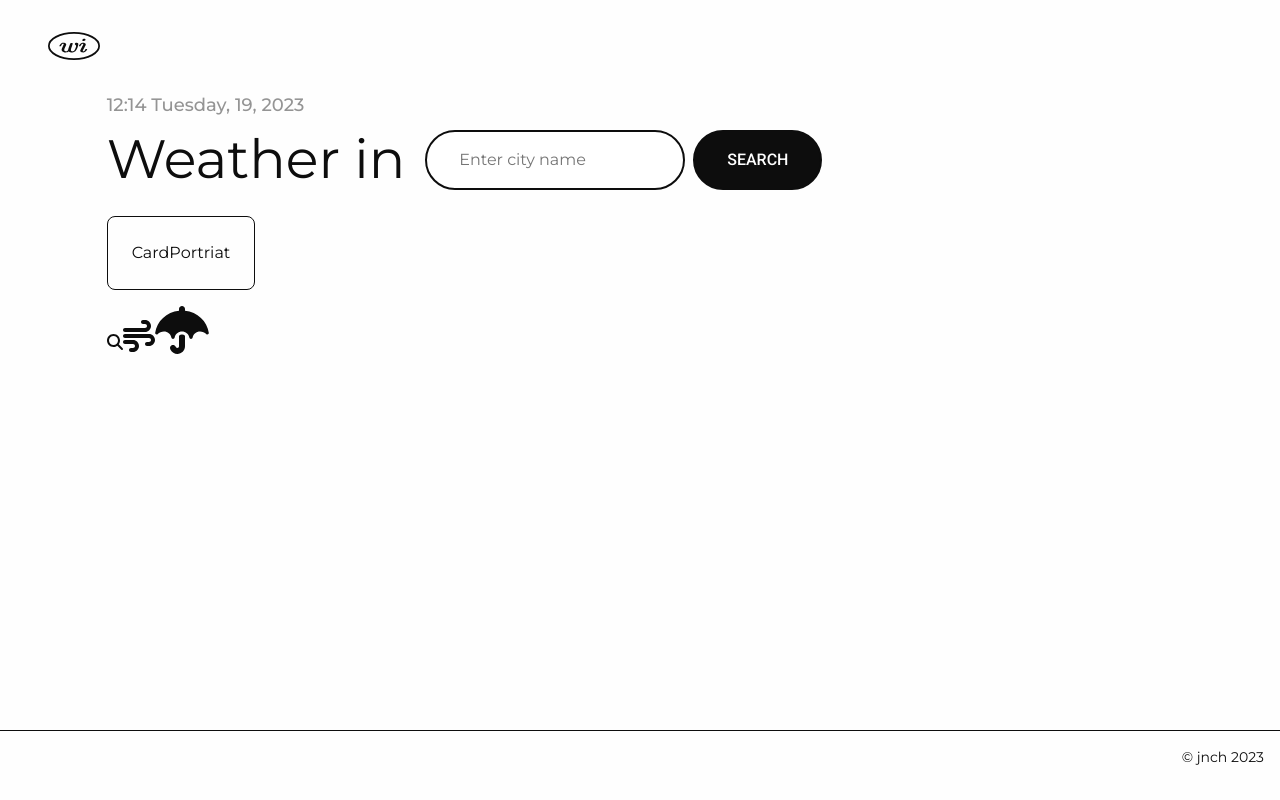
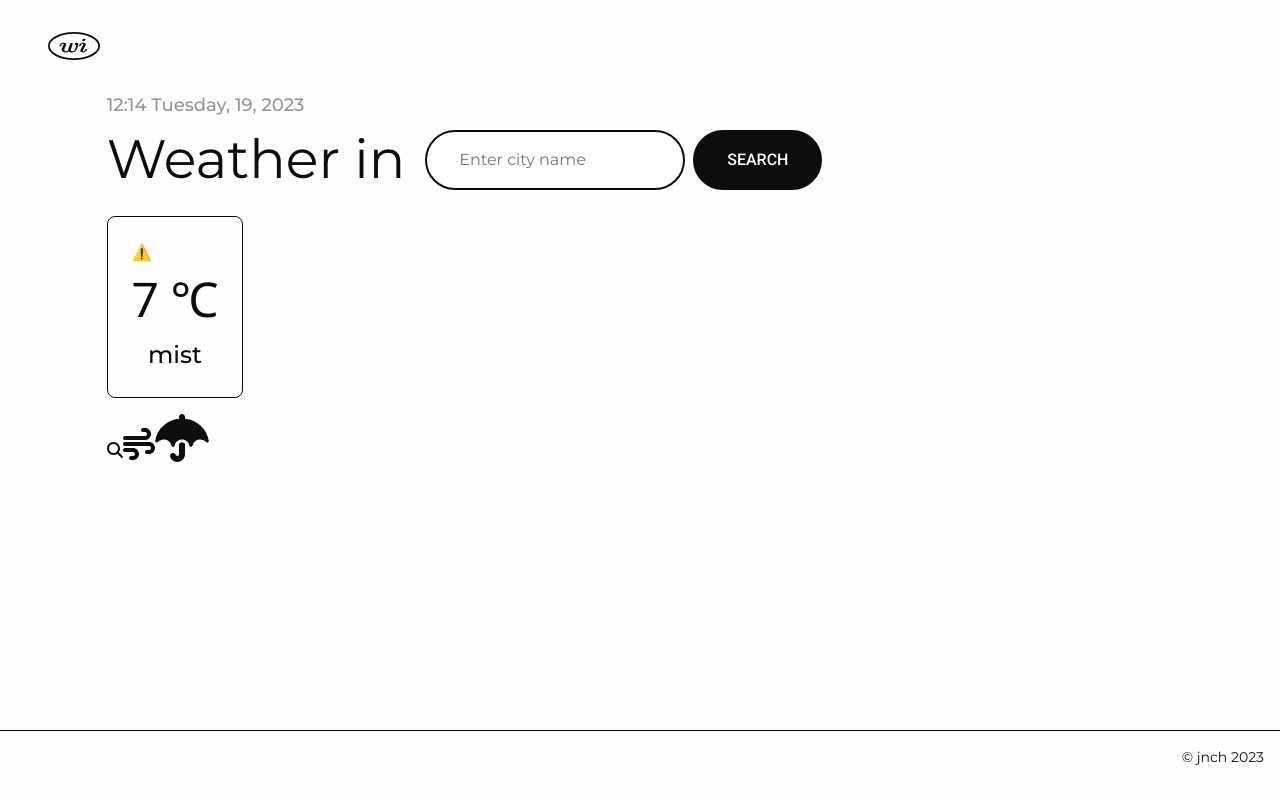
Before and after one commit to jiiinCho/weatherIn, a React (Create React App) app: page / in a window 1280 px wide. Built offline with nearby package versions, Linux system fonts and the light colour scheme; no server answers.

Commit message:
feat: lottie

```diff
--- a/package.json
+++ b/package.json
@@ -15,6 +15,7 @@
     "@fortawesome/fontawesome-svg-core": "^6.4.0",
     "@fortawesome/free-solid-svg-icons": "^6.4.0",
     "@fortawesome/react-fontawesome": "^0.2.0",
+    "@lottiefiles/react-lottie-player": "^3.5.3",
     "@testing-library/jest-dom": "^5.14.1",
     "@testing-library/react": "^13.0.0",
     "@testing-library/user-event": "^13.2.1",
--- a/src/App.tsx
+++ b/src/App.tsx
@@ -18,9 +18,38 @@ import {
 } from './components';
 import { theme } from './theme';
 import GlobalStyle from './globalStyle';
+import { KelvinToCelsius } from './utils/KelvinToCelsius';
 
 function App() {
   console.log('secret', process.env.REACT_APP_MY_ENV_VARIABLE);
+
+  const mock = {
+    message: 'accurate',
+    cod: '200',
+    count: 1,
+    list: [
+      {
+        id: 2643743,
+        name: 'London',
+        coord: { lat: 51.5085, lon: -0.1258 },
+        main: { temp: 280.15, pressure: 1012, humidity: 81, temp_min: 278.15, temp_max: 281.15 },
+        dt: 1485791400,
+        wind: { speed: 4.6, deg: 90 },
+        sys: { country: 'GB' },
+        rain: null,
+        snow: null,
+        clouds: { all: 90 },
+        weather: [
+          { id: 701, main: 'Mist', description: 'mist', icon: '50d' },
+          { id: 300, main: 'Drizzle', description: 'light intensity drizzle', icon: '09d' },
+        ],
+      },
+    ],
+  };
+
+  const temperature = KelvinToCelsius(mock.list[0].main.temp);
+  const icon = mock.list[0].weather[0].icon;
+  const description = mock.list[0].weather[0].description;
 
   return (
     <ThemeProvider theme={theme}>
@@ -37,7 +66,7 @@ function App() {
             <SearchForm />
           </Section>
           <Section>
-            <CardPortrait />
+            <CardPortrait temperature={temperature} icon={icon} description={description} />
           </Section>
           <section style={{ margin: 'auto 0' }}>
             <Icon icon="search" title="search" />
--- a/src/components/CardPortrait/CardPortrait.styled.ts
+++ b/src/components/CardPortrait/CardPortrait.styled.ts
@@ -10,3 +10,46 @@ export const CardPortrait = styled.div`
     },
   }) => `1px solid ${common.dark}`};
 `;
+
+export const Container = styled.div`
+  text-align: center;
+`;
+
+export const Temperature = styled.p(
+  ({
+    theme: {
+      typography: {
+        header3: { fontFamily, fontWeight },
+      },
+    },
+  }) => ({
+    fontFamily,
+    fontWeight,
+    fontSize: '48px',
+  }),
+);
+
+const DescriptionBase = styled.p(
+  ({
+    theme: {
+      typography: {
+        header4: { fontFamily, fontWeight },
+      },
+    },
+  }) => ({
+    fontFamily,
+    fontWeight,
+  }),
+);
+
+export const Description = styled(DescriptionBase)`
+  font-size: 18px;
+
+  @media screen and (min-width: ${({
+      theme: {
+        breakpoints: { lg },
+      },
+    }) => lg}) {
+    font-size: 24px;
+  }
+`;
--- a/src/components/CardPortrait/CardPortrait.tsx
+++ b/src/components/CardPortrait/CardPortrait.tsx
@@ -1,8 +1,35 @@
 import { FC, HTMLAttributes } from 'react';
-import { CardPortrait as StyledCardPortrait } from './CardPortrait.styled';
+import { Player } from '@lottiefiles/react-lottie-player';
+import {
+  CardPortrait as StyledCardPortrait,
+  Container,
+  Description,
+  Temperature,
+} from './CardPortrait.styled';
+import { LottieWeatherSource, isValidWeatherIcon } from '../../consts';
 
-interface CardPortraitProps extends HTMLAttributes<HTMLDivElement> {}
+interface CardPortraitProps extends HTMLAttributes<HTMLDivElement> {
+  temperature: number;
+  icon: string;
+  description: string;
+}
 
-export const CardPortrait: FC<CardPortraitProps> = () => {
-  return <StyledCardPortrait>CardPortriat</StyledCardPortrait>;
+export const CardPortrait: FC<CardPortraitProps> = ({ temperature, icon, description }) => {
+  const weatherIcon = isValidWeatherIcon(icon) ? icon : 'error';
+
+  return (
+    <StyledCardPortrait>
+      <Player
+        src={LottieWeatherSource[weatherIcon]}
+        className="player"
+        loop
+        autoplay
+        style={{ height: '180px', width: '180px' }}
+      />
+      <Container>
+        <Temperature>{temperature} &#8451;</Temperature>
+        <Description>{description}</Description>
+      </Container>
+    </StyledCardPortrait>
+  );
 };
--- a/src/components/general/Typography/H2.styled.ts
+++ b/src/components/general/Typography/H2.styled.ts
@@ -10,5 +10,6 @@ export const H2 = styled.h2(
   }) => ({
     fontFamily,
     fontWeight,
+    fontSize: '56px',
   }),
 );
--- a/src/components/general/Typography/H3.styled.ts
+++ b/src/components/general/Typography/H3.styled.ts
@@ -4,11 +4,12 @@ export const H3 = styled.h3(
   ({
     theme: {
       typography: {
-        header2: { fontFamily, fontWeight },
+        header3: { fontFamily, fontWeight },
       },
     },
   }) => ({
     fontFamily,
     fontWeight,
+    fontSize: '48px',
   }),
 );
--- /dev/null
+++ b/src/consts/index.ts
@@ -0,0 +1,2 @@
+export type { WeatherIconCode } from './weather';
+export { LottieWeatherSource, isValidWeatherIcon } from './weather';
--- /dev/null
+++ b/src/consts/weather.ts
@@ -0,0 +1,19 @@
+const WeatherIconNames = ['01d', '02d', '03d', '04d', '09d', '10d', '11d', '13d', '50d'] as const;
+export type WeatherIconCode = (typeof WeatherIconNames)[number];
+
+export const isValidWeatherIcon = (iconCode: any): iconCode is WeatherIconCode => {
+  return WeatherIconNames.includes(iconCode);
+};
+
+export const LottieWeatherSource: Record<WeatherIconCode, string> & { error: string } = {
+  '01d': 'https://assets2.lottiefiles.com/private_files/lf30_6gqfjgqh.json',
+  '02d': 'https://assets10.lottiefiles.com/temp/lf20_dgjK9i.json',
+  '03d': 'https://assets6.lottiefiles.com/packages/lf20_KUFdS6.json',
+  '04d': 'https://assets10.lottiefiles.com/packages/lf20_trr3kzyu.json',
+  '09d': 'https://assets10.lottiefiles.com/packages/lf20_trr3kzyu.json',
+  '10d': 'https://assets9.lottiefiles.com/packages/lf20_bco9p3ju.json',
+  '11d': 'https://assets2.lottiefiles.com/private_files/lf30_LPtaP2.json',
+  '13d': 'https://assets10.lottiefiles.com/temp/lf20_WtPCZs.json',
+  '50d': 'https://assets6.lottiefiles.com/temp/lf20_HflU56.json',
+  error: 'https://assets7.lottiefiles.com/packages/lf20_bdnjxekx.json',
+};
--- /dev/null
+++ b/src/utils/KelvinToCelsius.ts
@@ -0,0 +1,3 @@
+export const KelvinToCelsius = (kelvin: number) => {
+  return Math.floor(kelvin - 273.15);
+};
```
Also changed, not shown: 1 other file (tests, documents, lock files or other folders).
